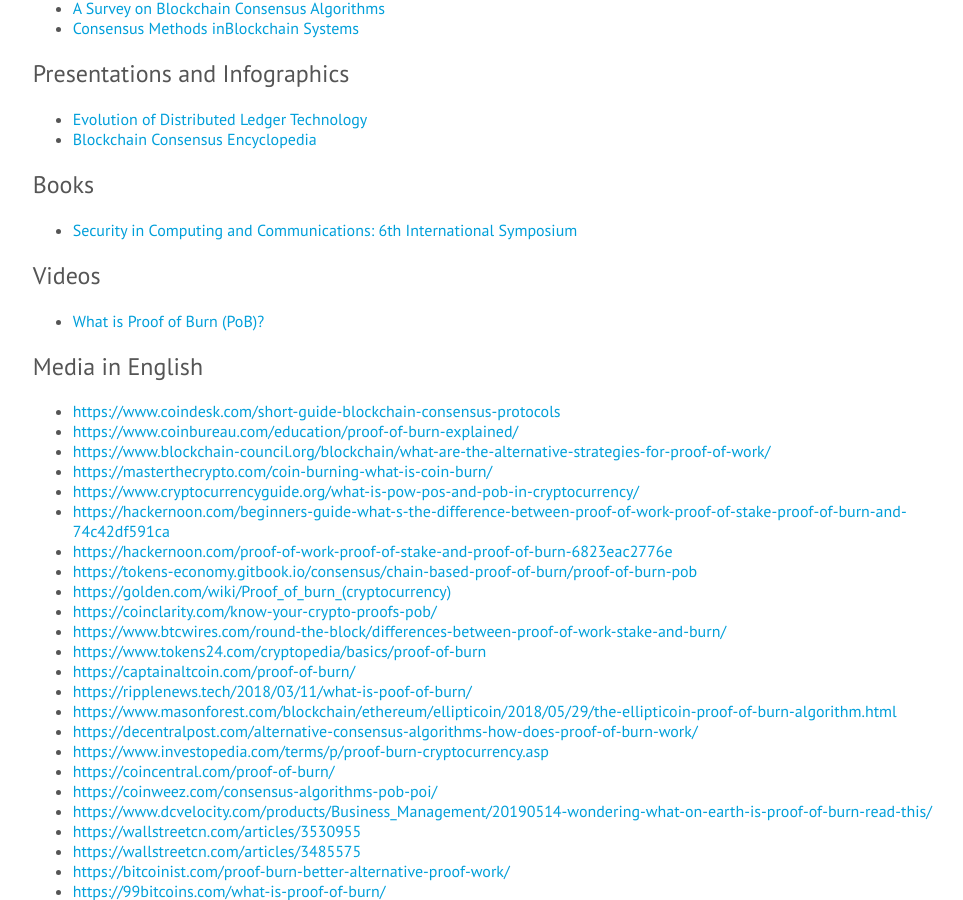
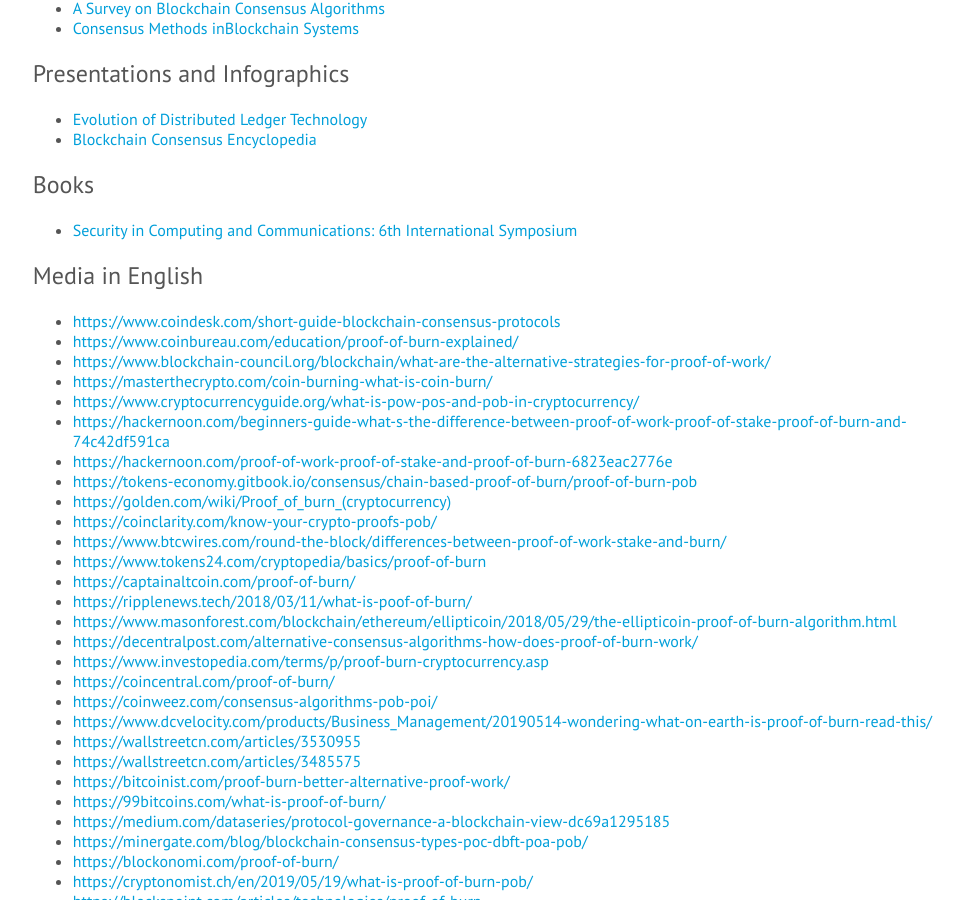
Before and after one commit to slimcoin-project/slimcoin-project.github.io, a Jekyll site: the page built from content/en/slimcoin-mentions.md, in a window 1280 px wide and 900 px high, scrolled down 558 px. Shown: the whole window, without its empty margins (153-1116 px from the left). Built offline with Jekyll 4.4.1, drawn with Linux system fonts in a browser that asks for light colours; some web fonts are replaced.

Commit message:
Update slimcoin-mentions.md

```diff
--- a/content/en/slimcoin-mentions.md
+++ b/content/en/slimcoin-mentions.md
@@ -32,9 +32,9 @@
 
 * [Security in Computing and Communications: 6th International Symposium](https://books.google.com/books?id=gd2EDwAAQBAJ&pg=PA116&lpg=PA116&dq=slimcoin&source=bl&ots=BKCadowG8D&sig=ACfU3U2wZlnvGpMgNXILu8QD9W_-oRvSVA&redir_esc=y#v=onepage&q=slimcoin)
 
-# Videos
+[//]: # (# Videos)
 
-* [What is Proof of Burn (PoB)?](https://www.youtube.com/watch?v=gWW3cwcthQo)
+[//]: # (* What is Proof of Burn PoB? https://www.youtube.com/watch?v=gWW3cwcthQo)
 
 # Media in English
 
```
